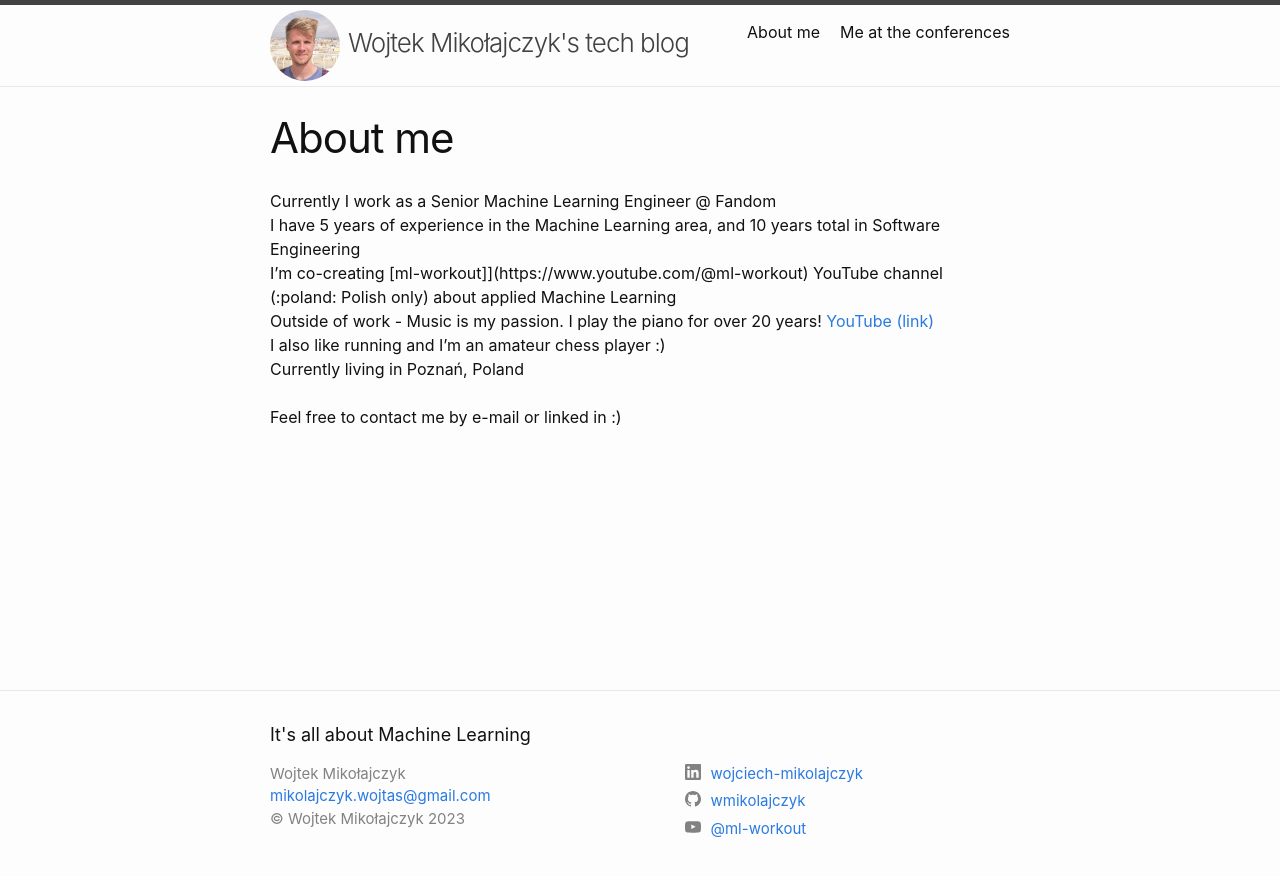
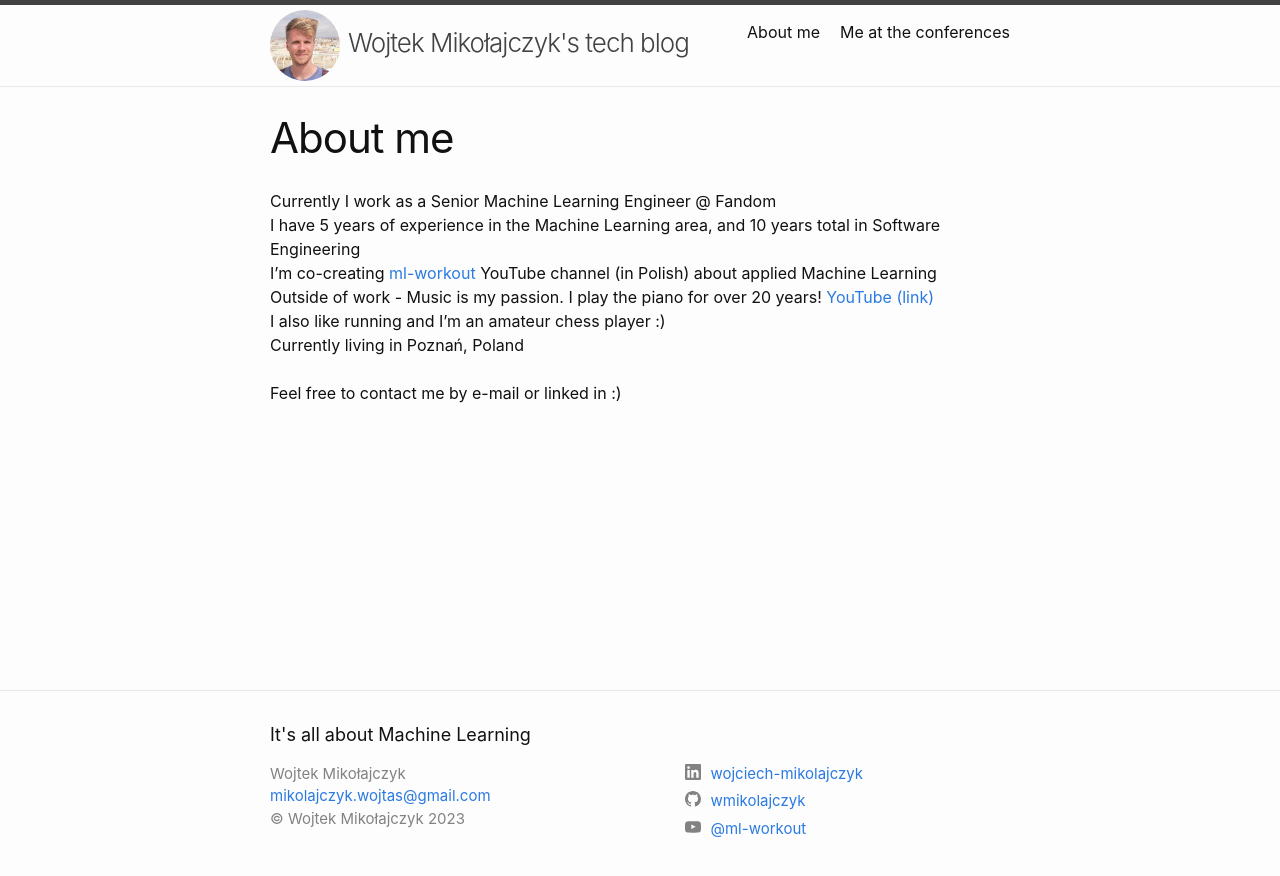
Before and after one commit to wmikolajczyk/womiko-blog, a Jekyll site: the page built from about_me.markdown, in a window 1280 px wide. Shown: the top 876 px of the page. Built offline with Jekyll 4.4.1, drawn with Linux system fonts in a browser that asks for light colours.

Commit message:
Update about me

```diff
--- a/about_me.markdown
+++ b/about_me.markdown
@@ -6,7 +6,7 @@ permalink: /about-me/
 
 Currently I work as a Senior Machine Learning Engineer @ Fandom \
 I have 5 years of experience in the Machine Learning area, and 10 years total in Software Engineering \
-I'm co-creating [ml-workout]](https://www.youtube.com/@ml-workout) YouTube channel (:poland: Polish only) about applied Machine Learning \
+I'm co-creating [ml-workout](https://www.youtube.com/@ml-workout) YouTube channel (in Polish) about applied Machine Learning \
 Outside of work - Music is my passion. I play the piano for over 20 years! [YouTube (link)](https://www.youtube.com/watch?v=8H_SrFOVxx0) \
 I also like running and I'm an amateur chess player :) \
 Currently living in Poznań, Poland \
```
